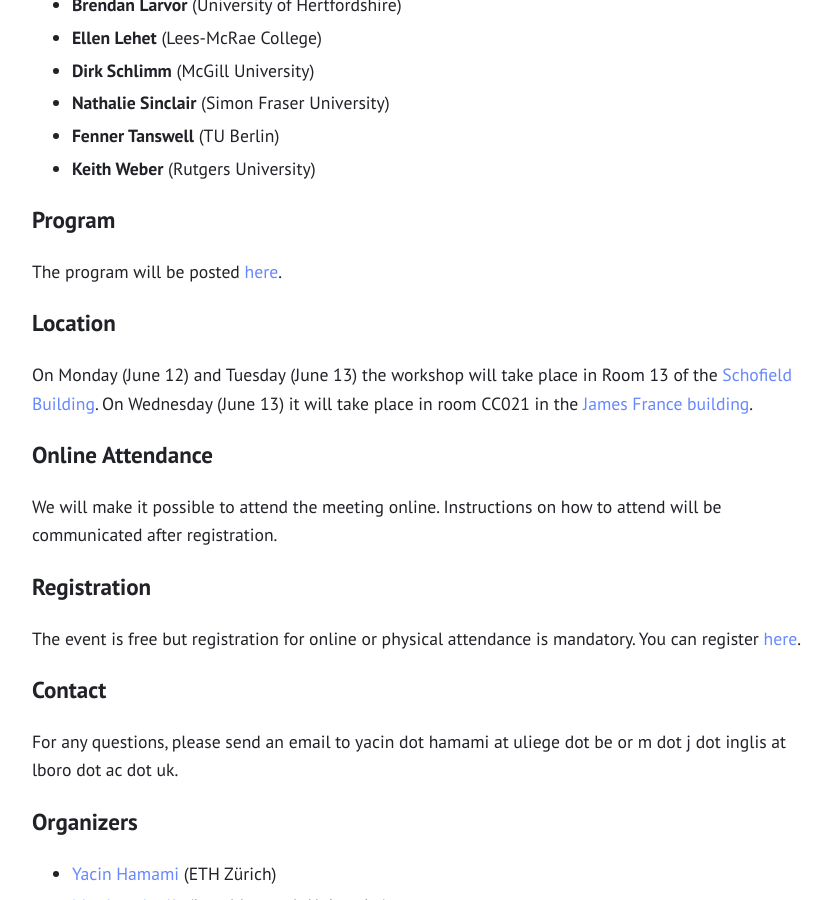
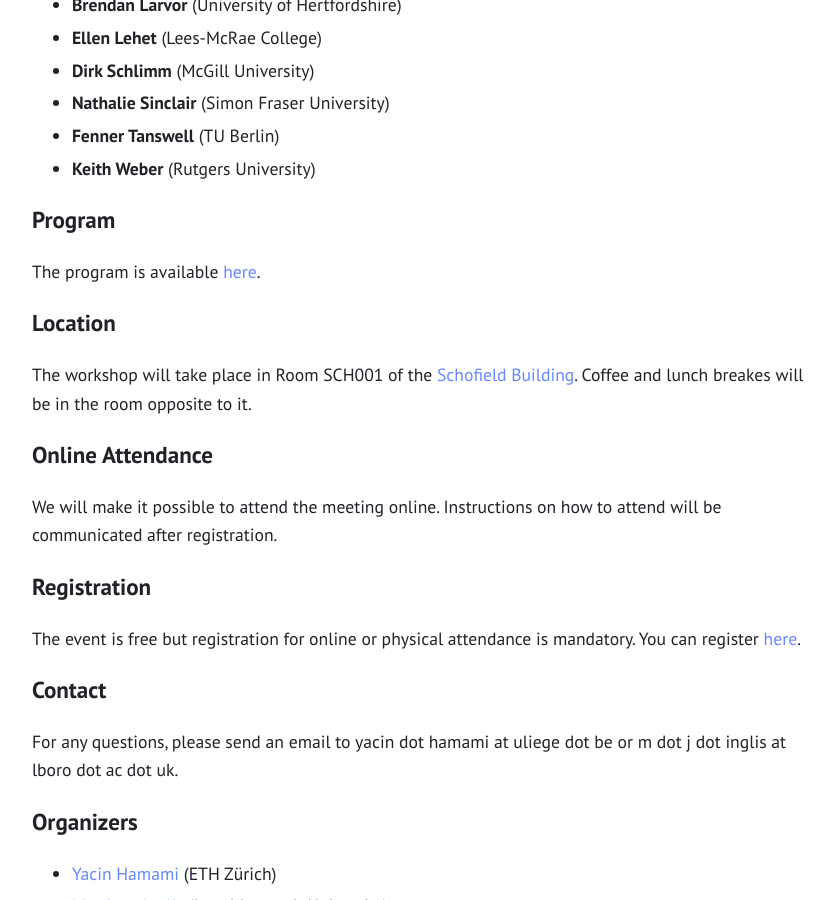
Before and after one commit to yhamami/mathed-pmp-workshop, a Jekyll site: the page built from index.md, in a window 1280 px wide and 900 px high, scrolled down 993 px. Shown: the whole window, without its empty margins (219-1053 px from the left). Built offline with Jekyll 4.4.1, drawn with Linux system fonts in a browser that asks for light colours.

Commit message:
fix:location

```diff
--- a/index.md
+++ b/index.md
@@ -29,11 +29,11 @@ The workshop will take place on **June 12-14, 2023** at [Loughborough University
 
 # Program
 
-The program will be posted [here](https://yhamami.github.io/mathed-pmp-workshop/program/).
+The program is available [here](https://yhamami.github.io/mathed-pmp-workshop/program/).
 
 # Location
 
-On Monday (June 12) and Tuesday (June 13) the workshop will take place in Room 13 of the [Schofield Building](https://maps.lboro.ac.uk/?l=schofield). On Wednesday (June 13) it will take place in room CC021 in the [James France building](https://maps.lboro.ac.uk/?l=james-france).
+The workshop will take place in Room SCH001 of the [Schofield Building](https://maps.lboro.ac.uk/?l=schofield). Coffee and lunch breakes will be in the room opposite to it.
 
 # Online Attendance
 
```
